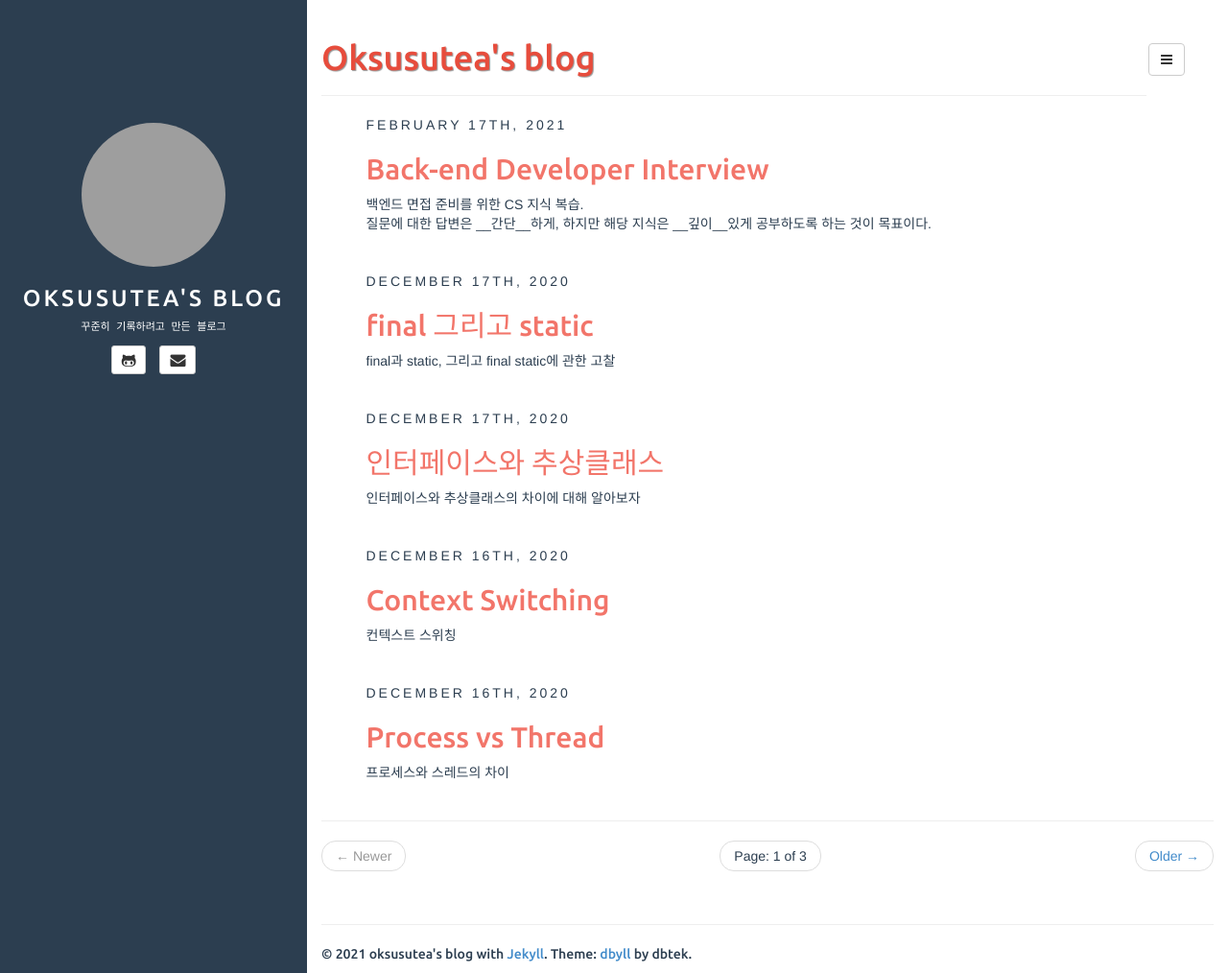
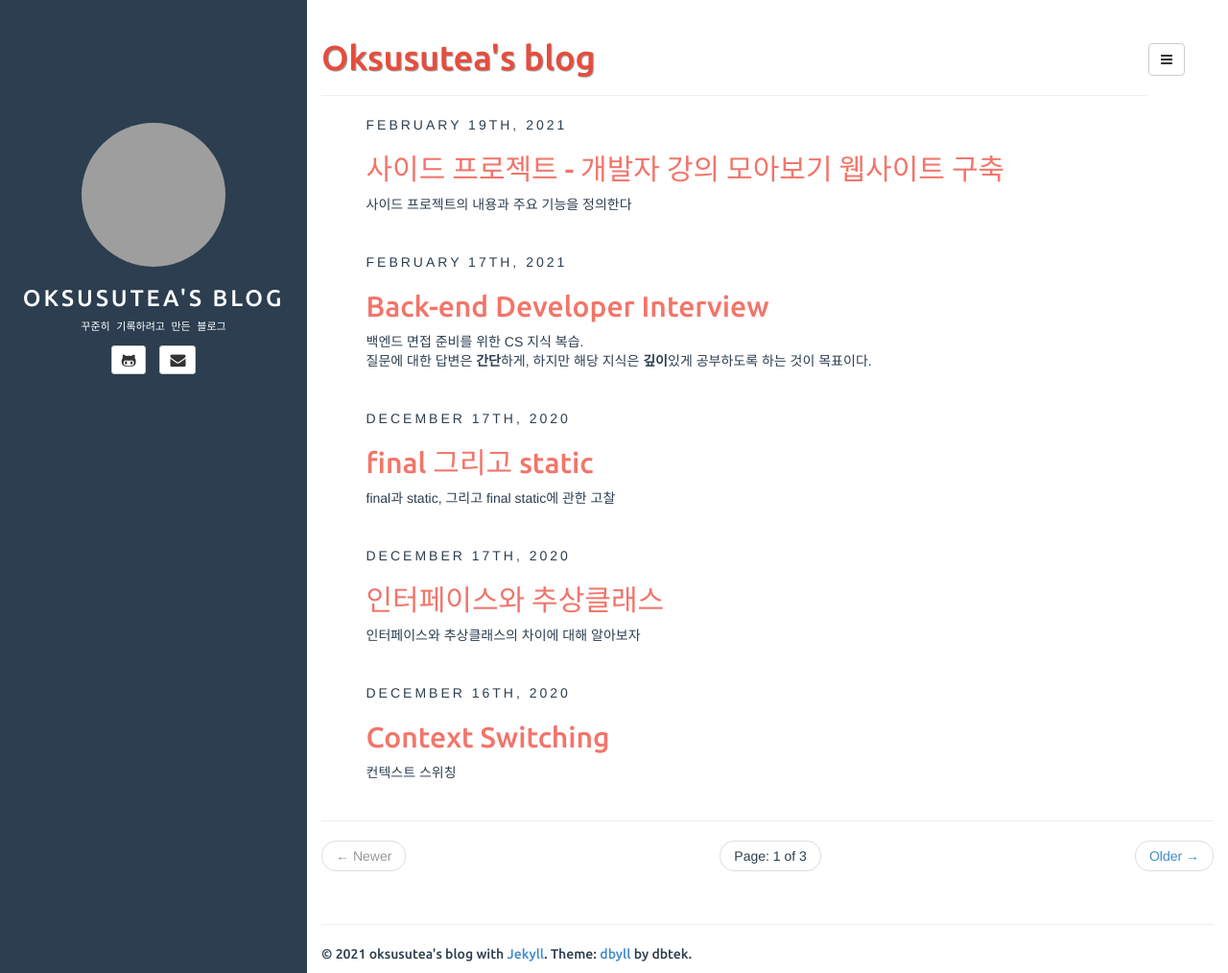
Before and after one commit to oksusutea/oksusutea.github.io, a Jekyll site: the page built from index.html, in a window 1280 px wide and 1014 px high. Shown: the whole window at 96% size. Built offline with Jekyll 4.4.1, drawn with Linux system fonts in a browser that asks for light colours; the list of posts is cut into pages by our own code; part of the change alters nothing that is shown; grey boxes are pictures that could not be loaded.

Commit message:
프로젝트 및 cs 추가

```diff
--- a/_posts/2021-02-17-Network.md
+++ b/_posts/2021-02-17-Network.md
@@ -8,16 +8,15 @@ fullview: false
 comments: false
 ---
 백엔드 면접 준비를 위한 CS 지식 복습.
-질문에 대한 답변은 __간단__하게, 하지만 해당 지식은 __깊이__있게 공부하도록 하는 것이 목표이다.
+질문에 대한 답변은 **간단**하게, 하지만 해당 지식은 **깊이**있게 공부하도록 하는 것이 목표이다.
 
 # 네트워크
 ***
-를 렌더링한다. 서버와의 세션이 종료되면 4-way handshake로 연결을 종료한다.
+
 
 <details>
     <summary>사용자가 URL에 https://www.google.com을 입력하고, 엔터를 쳤을 때 발생하는 일련의 작업 설명</summary>
-
-<!-- summary 아래 한칸 공백 두고 내용 삽입 -->
+<div markdown="1">
 
 웹통신의 기준으로 흘러가는 관점을 파악
 ### 브라우저의 URL파싱
@@ -83,6 +82,7 @@ HTTPS요청이라면, TLS(Transpoart Layer Security) handshake 과정을 통해
 
 꼬리
 </details>
+</div>
 </details>
 
 <details>
@@ -112,7 +112,7 @@ IP주소는 네트워크 계층에서 사용하는 논리적인 주소이다.
 
 
 <details>
-    <summary>네트워크의 통신 방식</summary>
+    <summary>네트워크의 통신 방식(브로드캐스트, 유니캐스트, 멀티캐스트)</summary>
 
 * 유니캐스트 : 일대일 통신 방법.
 데이터를 보내고자 하는 주소(MAC Address)를 프레임에 포함시켜 보내는 방식
@@ -147,21 +147,47 @@ Cookie & Session
     HTTPS는 암호화된 통신을 제공하는 HTTP를 일컫는다. HTTP를 이용해 클라이언트각 서버와 통신을 할 때, 암호화 통신을 위한 키를 설정하고 통신하게 된다. 이 때 사용하는 암호화 방식은 공개키 암호화 방식을 사용하며, 데이터를 암호화하는데 2개의 키를, 복호화 하는데 한개의 키를 사용한다.
     HTTP를 사용하면 공격자가 패킷을 가로챌 경우, 평문이기 때문에 해당 데이터를 갈취하고, 변조하여 공격이 가능하다(Man in the middle).  그에 반해 HTTPS 프로토콜을 사용하면, 패킷이 중간에 탈취되더라도 공격자가 메시지를 알아내고 암호화까지하여 변조하는데 천문학적인 시간을 소요하게 된다.
     HTTPS 통신은 공개키 암호화, 복호화 과정으로 인해 많은 비용과 시간을 수반하기에, 금융정보 및 기밀 또는 민감한 정보들이 있을 경우 HTTPS로, 그와 상관없는 UI처리 및 일반 컨텐츠 정보는 HTTP로 처리한다.
+    추가로 데이터를 송신할 때, HTTP는 애플리케이션 계층에서 전송계층(TCP)로 보내지만, HTTPS는 SSL로 전송하고, SSL은 전달받은 데이터를 암호화하여 TCP로 전달하는 방식으로 데이터를 송신한다. 반대로 데이터를 수신할 때, HTTP는 전송계층(TCP)에서 애플리케이션 계층인HTTP로 보내지만, HTTPS는 TCP에서 SSL로 전달하고, SSL은 복호화하여 애플리케이션계층(HTTPS)로 전달한다.
 
 </details>
 
 <details>
     <summary>HTTPS와 SSL</summary>
     HTTPS는 기존 HTTP에서 SSL(TLS)프로토콜을 가미하여 평문 데이터를 암호화하는 프로토콜이다.  HTTPS는 SSL 프로토콜
+    SSL은 더 포괄적이며, 그 위에서 더 구체적으로 서비스 되는 것이 HTTPS이다. 즉, HTTPS는 SSL 위에서 돌아가는 프로토콜이다.(계층적으로 보면 HTTPS가 더 위에 있다)
 
 </details>
 
+<details>
+    <summary>대칭키와 공개키에 대해 설명해주세요</summary>
+    <div markdown="1">
+  **대칭키**
+  동일한 키로 암호화와 복호화를 같이 할 수 있는 암호화 기법을 말한다. 암호를 주고 받는 사람들 간 대칭키 전달이 어려우며, 대칭키 유출시 키를 획득한 공격자는 암호의 내용을 복호화 할 수 있기 때문에 암호가 무용지물 될 수 있다.
+ **공개키**
+ 두 개의 키를 가게 되는데, A키로 암호화 하면 B키로 복호화 할 수 있고, B키로 암호화하면 A키로 복호화 할 수 있는 방식을 말한다. 이 방식에 착안하여 두 개의 키 중 하나를 비공개키로 하고, 나머지는 공개키로 지정한다.
+  </div>
+</details>
 
 <details>
     <summary>SSL의 동작방식에 대해 설명해주세요.</summary>
-    SSL은 공개키 암호화 방식과 공개키의 단점을 보완한 대칭키 암호화 방식을 함께 사용한다.
-    공개키 방식으로 대칭키를 전달하고, 서로 공유된 대칭키를 가지고 통신한다.
+    <div markdown="1">
 
+  SSL은 공개키 암호화 방식과 공개키의 단점을 보완한 대칭키 암호화 방식을 함께 사용한다.
+  SSL 통신은 크게 handshake, 세션, 세션종료로 분류할 수 있다.
+1~7까지가 hanshake이며, 8번이 세션, 8번이 세션폐기로 볼 수 있다.
+  1. 클라이언트에서 서버에 client hello 메시지를 보낸다.
+여기에는 클라이언트에서 가능한 TLS 버전, 서버 도메인, 세션 식별자, 암호 설정등 정보가 담겨져 있다.
+  2. 클라이언트의 메시지를 받은 서버는 Server hello 메시지를 클라이언트에게 보낸다.
+  3. 서버가 클라이언트에게 Certificate 메시지를 보낸다. 여기에는 서버의 인증서가 들어간다. 전송이 끝나면 ServerHelloDone 메시지를 보내 끝났음을 알린다.
+  4. 클라이언트는 서버가 보낸 인증서를 검증한다.
+  5. 클라이언트는 임의의 pre-master secret을 생성한 뒤, 서버가 보낸 인증서에 포함된 공개키를 사용해 암호화한다.
+  이렇게 암호화된 pre-master secret을 서버에 전달한다.
+  6. 서버는 전송받은 정보를 복화하하여 pre-master secret을 알아낸 뒤, 이 정보를 사용해 master secret을 생성한다.
+  그 뒤 master secret에서 세션 키를 생성해내며, 이 세션 키는 앞으로 서버와 클라이언트 간 통신을 암호화하는데 사용할 것이다. 클라이언트 역시 본인이 만들어낸 pre-master secret을 알고 있으므로, 같은 과정을 거쳐 세션 키를 스스로 만들 수 있다.
+  7. 이제 서버와 클라이언트는 각자 동일한 세션 키를 가지고 있으며, 이를 사용해 대칭 키 암호를 사용하는 통신을 할 수 있다. 통신시 양구간은 세션키를 사용해 암호화해 보낼 것을 알려준 뒤, finished 메시지를 보내 각자 핸드셰이킹 과정이 끝났음을 알려준다.
+  8. 서버와 클라이언트간 보안 통신이 구성된다.
+  9. 통신이 끝나면 세션키는 폐기된다.
+</div>
 </details>
 
 
@@ -177,6 +203,42 @@ Cookie & Session
 
 </details>
 
+### TCP에 대해 설명해주세요.
+**TCP(Transport Connection Protocol)**란 End Point간 신뢰성 있는 데이터를 전달하기 위한 연결성 프로토콜이다. TCP는 3 way hand-shaking을 통해 세션 연결 후, 데이터를 주고받을 수 있다.
+
+TCP 서버의 특징은
+1)서버소켓은 연결만 담당한다.
+2) 서버와 클라이언트는 1대 1로 연결된다.
+3) 스트림 전송으로 전송 데이터 크기가 무제한이다.
+4) 패킷에 대한 응답이 필요하므로 성능이 낮다.
+5) 스트리밍 서비스에 불리하다.(손실된 경우 재전송 요청을 함)
+
+#### TCP 연결과 해제
+TCP는 연결시에 **3 way hand-shake**를 사용하고, 해제시에눈 **4-way hand-shake**를 사용한다.
+연결 과정은 아래와 같다.
+1. 클라이언트가 서버에게 연결 요청 메시지를 전송(SYN).
+2. 서버는 클라이언트의 메시지를 받아 연결을 수락한다는 SYN + ACK를 전송.
+3. 클라이언트가 다시 ACK를 보내고 연결을 맺는다.
+
+이러한 과정과 혼잡제어, 흐름제어를 통해 신뢰성을 보장한다.
+
+해제 과정은 아래와 같다.
+1. 클라이언트가 연결을 종료하겠다는 FIN 플래그를 전송한다.
+2. 서버는 ACK를 보내고, 자신의 통신이 끝날 때까지 기다린다.(TIME_WAIT)
+3. 서버가 통신이 끝나면, 연결이 종료되었다는 FIN 플래그를 전송한다.
+4. 클라이언트는 확인했다는 ACK를 보내고 종료한다.
+
+### UDP에 대해 설명해주세요.
+데이터 중심 프로토콜로, 주고받는 통신보다 데이터를 일방적으로 보내는 것을 중요시 하는 프로토콜이다.   전송속도가 TCP에 비해 빠른 프로토콜이다. Connectionless Oriented Service로 별도의 연결 설정이나 해제 과정이 존재하지 않다.
+
+UDP서버의 특징은
+1) 비연결형 서비스로 데이터그램 방식을 제공한다.
+2) 연결을 설정하고 해제하는 과정이 존재하지 않는다.
+3) 정보를 주고 받을 때 정보를 보내거나, 받는다는 절차를 거치지 않는다.
+4) UDP헤더의 CheckSum 필드를 통해 최소한의 오류만 검출한다.
+5) 신뢰성이 낮다.
+6) TCP보다 속도가 빠르다.
+7) 패킷에 순서를 부여하여 재조립을 하거나 흐름 제어 또는 혼잡 제어와 같은 기능을 처리하지 않는다.
 ### 소켓이란
 ***
 ***
--- /dev/null
+++ b/_posts/2021-02-19-Personal Project.md
@@ -0,0 +1,73 @@
+---
+layout: post
+title: 사이드 프로젝트 - 개발자 강의 모아보기 웹사이트 구축
+categories: [Java, Spring Boot]
+tags: [Java, Side Project]
+description: 사이드 프로젝트의 내용과 주요 기능을 정의한다
+fullview: false
+comments: true
+---
+
+개인적으로 회사에서 사용하는 구버전(3.1..) 말고, 조금 더 트렌디하고 상용화된 기술을 사용하고 싶어 사이드 프로젝트를 구상하게 되었다.
+이번 사이드 프로젝트의 주제는 '개발자 강의 모아보기' 웹사이트이다.  개발자들이 강의를 볼 수 있는 플랫폼은 많은데, 숙박예약하는 호텔X컴바인처럼 모든 강의를 모아 볼 수 있는 플랫폼은 없어 일일히 찾아봐야 한다는 번거로움이 존재했다. 그래서 사람들에게(혹은 나에게 ㅎ_ㅎ) 편리함을 줄 수 있는, 강의 모아보기 사이트를 구상하게 되었다.
+
+## 서비스 주요 기능
+여러 인터넷 강의 플랫폼에서 개발자 커리어와 관련된 강의를 크롤링하여, 강의를 한 눈에 보여주는 사이트.
+* 정보를 가져와야 하는 인터넷 강의 사이트
+* 인프런
+* 프로그래머스
+* 코드잇
+
+차차 구현 완성도에 따라 사이트를 추가해보자.
+
+## 세부 기능
+#### 사용자
+* 사용자는 크롤링한 강의들을 볼 수 있다.
+* 조건 별로 필터링 할 수 있다.(인강 플랫폼, 카테고리, 가격대)
+* 강의명을 토대로 검색이 가능하다.
+* 강의 선택시 해당 강의 링크로 이동할 수 있다.
+* 문의하기를 통해 관리자에게 추가/변경 요청을 할 수 있다.
+
+#### 어드민
+* 유입현황을 확인할 수 있다.
+* 어떤 카테고리에 방문자 수가 많은지 확인할 수 있다.
+*  일정시간이 지나면 해당 사이트에서 크롤링을 진행한다(서버)
+*  변동사항이 있을 경우, 어드민 관리자에게 메일로 변동사항을 알려준다.(서버)
+
+어드민쪽 구현보다는 우선적으로 사용자단 기능의 구현에 집중해보자.
+
+## 도메인
+* 강의
+* 카테고리
+* 문의글
+
+## 개발 스택
+* 클라우드 환경(AWS를 제일 먼저 고려하고 싶긴 한데.. 가격적인 측면에서 확인해보고 결정한다)
+* Docker : 서버 배포
+* PinPoint : 분산 서비스 APM 툴
+* Ngrinder : 성능 측정 목적으로 만들어진 오픈소스 프로젝트
+
+#### 백엔드
+* 스프링 시큐리티
+* 스프링 JPA (QueryDsl)
+* 스프링 Web MVC
+* 스프링 부트
+* 스프링 클라우드
+* 스프링 캐시
+* 스프링 배치
+* Jsoup
+* 메시지 큐
+* Spring Email
+
+#### 기타
+* 무료 도메인
+* Git
+* Gitlab
+* cloudflare : ssl 등을 무료로 지원
+* jira : 일정/이슈관리
+
+
+***
+
+앞서 작성한 내용은 추후 개발되는 내용에 따라 점차 변화가 생길 수 있으며,
+바뀌는 내용에 따라 함께 업데이트 해 줄 예정이다.
```
